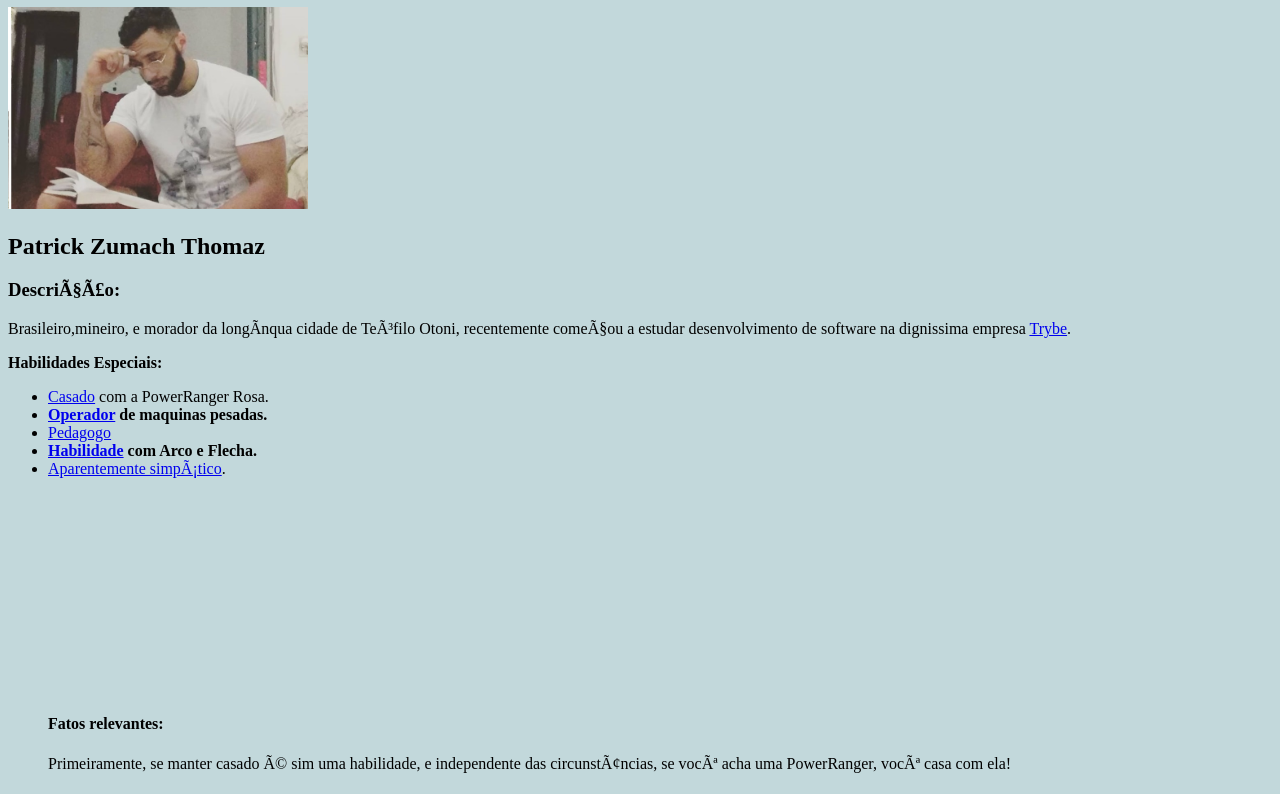
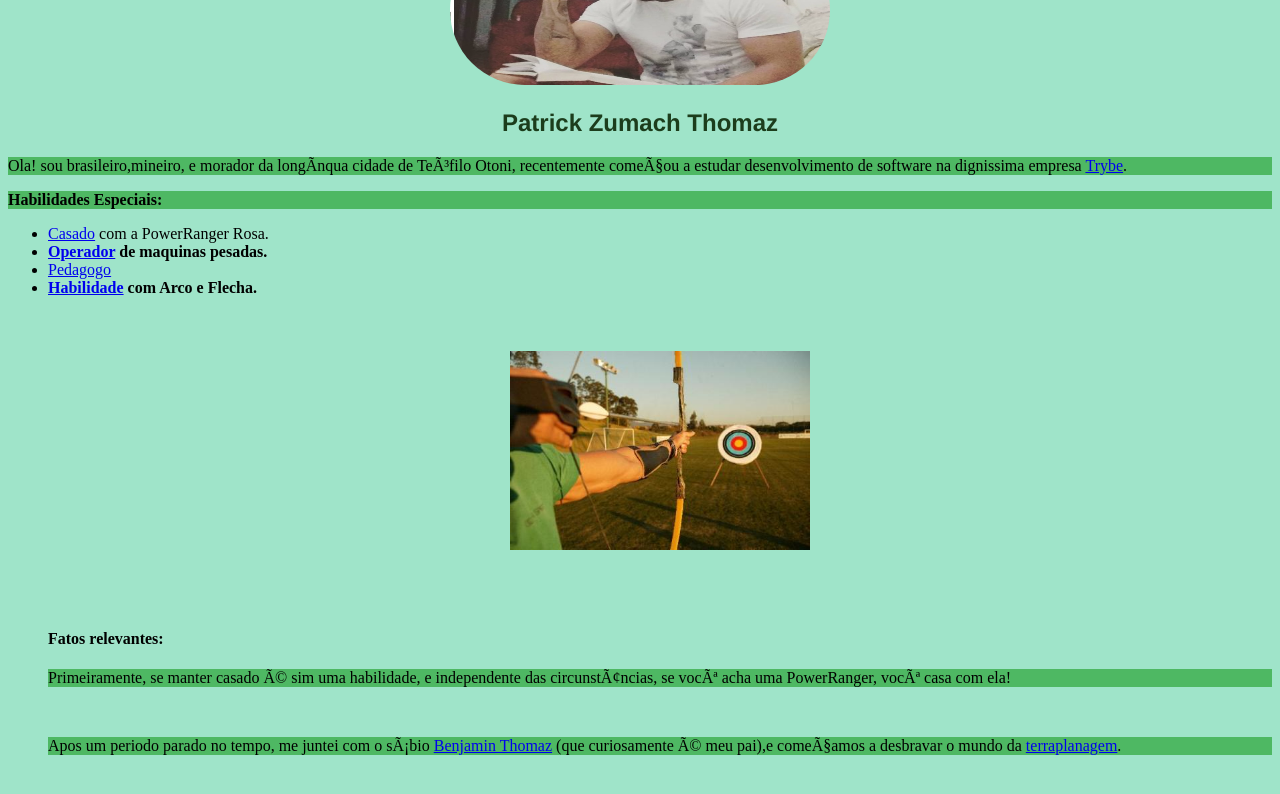
Before and after one commit to zumachxd/zumachxd.github.io, a plain HTML site: page index.html in a window 1280 px wide. Shown: the part 73-867 px from the top of the page. Drawn offline with Linux system fonts and the light colour scheme.

Commit message:
att portifolio

```diff
--- a/index.html
+++ b/index.html
@@ -5,26 +5,28 @@
 
         <meta charset="UTF=8">
         <title>Portifolio</title>
-        <h1 style="color:Green">Ficha do Personagem</h1>
+<link rel="stylesheet" tupe="texte/css" href="style.css">
     </head>
-    <body style="background-color:rgb(194, 216, 219);">
-        <img id="foto" src="mago2.jpeg" alt="Esse sou eu" width="300px">
+    <body>
+        <div class="imgx"><img id="foto" src="mago2.jpeg" alt="Esse sou eu" width="300px">
+        </div>
         <h2>Patrick Zumach Thomaz</h2>
-        <h3>Descrição:</h3>
-        <p>Brasileiro,mineiro, e morador da longínqua cidade de Teófilo Otoni, recentemente começou a estudar desenvolvimento de software na dignissima empresa <a href="https://www.betrybe.com" target="_blank">Trybe</a>. </p>
+
+        <p>Ola! sou brasileiro,mineiro, e morador da longínqua cidade de Teófilo Otoni, recentemente começou a estudar desenvolvimento de software na dignissima empresa <a href="https://www.betrybe.com" target="_blank">Trybe</a>. </p>
         <p><strong>Habilidades Especiais:</strong></p>
         <ul> <li><a href="#kim">Casado</a> com a PowerRanger Rosa.</li>
             <li><strong><a href="#maq">Operador</a> de maquinas pesadas.</strong></li>
             <li><a href="#ped">Pedagogo</a></li>
-            <li><strong><a href="#arc">Habilidade</a> com Arco e Flecha.</strong></li>
-        <li><a href="#ok">Aparentemente simpático</a>.</li>
-        <br><br><br><br><br><br><br><br><br><br><br><br><h4> Fatos relevantes:</h4>
+            <li><strong><a href="#arc">Habilidade</a> com Arco e Flecha.</strong></li><br><br><br>
+        <div><img id="foto2" src="arco2.jpg" alt="arcozim" width="300px">
+        </div>
+            <br><br><br><h4> Fatos relevantes:</h4>
         <p id="kim"> Primeiramente, se manter casado é sim uma habilidade, e independente das circunstâncias, se você acha uma PowerRanger, você casa com ela!</p><br>
-        <p id="maq">Apos um periodo parado no tempo, juntou-se com o temido <a href="https://www.instagram.com/p/CaVuaKrO8nT/" targe="_blank">Benjamin Thomaz</a> (que curiosamente é seu pai),e começaram a desbravar o mundo da <a href="https://www.youtube.com/shorts/eJcFW1ndl1Q" target="_blank">terraplanagem</a>. </p>
+        <p id="maq">Apos um periodo parado no tempo, me juntei com o sábio <a href="https://www.instagram.com/p/CaVuaKrO8nT/" targe="_blank">Benjamin Thomaz</a> (que curiosamente é meu pai),e começamos a desbravar o mundo da <a href="https://www.youtube.com/shorts/eJcFW1ndl1Q" target="_blank">terraplanagem</a>. </p>
         <br>
 <p id="ped">Formação em pedagogia foi interessante, longa, e gratificante, como deve ser!</p>
-<br><p id="arc">Patricar arquearia é uma atividade constante na vida do joven Patrick.</p>
-<br><p id="ok">O rapaz realmente aparenta ser simpatico!</p>
+<br><p id="arc">Patricar arquearia é uma atividade constante em minha vida.</p>
+
 <br><br>
             <p><a href="#foto">Voltar a foto.</a></p>
     </ul></body>
--- /dev/null
+++ b/style.css
@@ -0,0 +1,17 @@
+
+    body { background-color:rgba(7, 185, 117, 0.384);
+    }
+    h2{ color:rgb(28, 61, 28);
+        font-family:'Franklin Gothic Medium', 'Arial Narrow', Arial, sans-serif;
+        text-align: center;
+    }
+    p { background-color: rgb(78, 184, 99);
+
+    }
+    #foto{ border-radius: 180px;
+        width: 30%;
+        height: 150px; }
+
+div {
+    text-align: center;
+}
```
Also changed, not shown: arco2.jpg (added).
